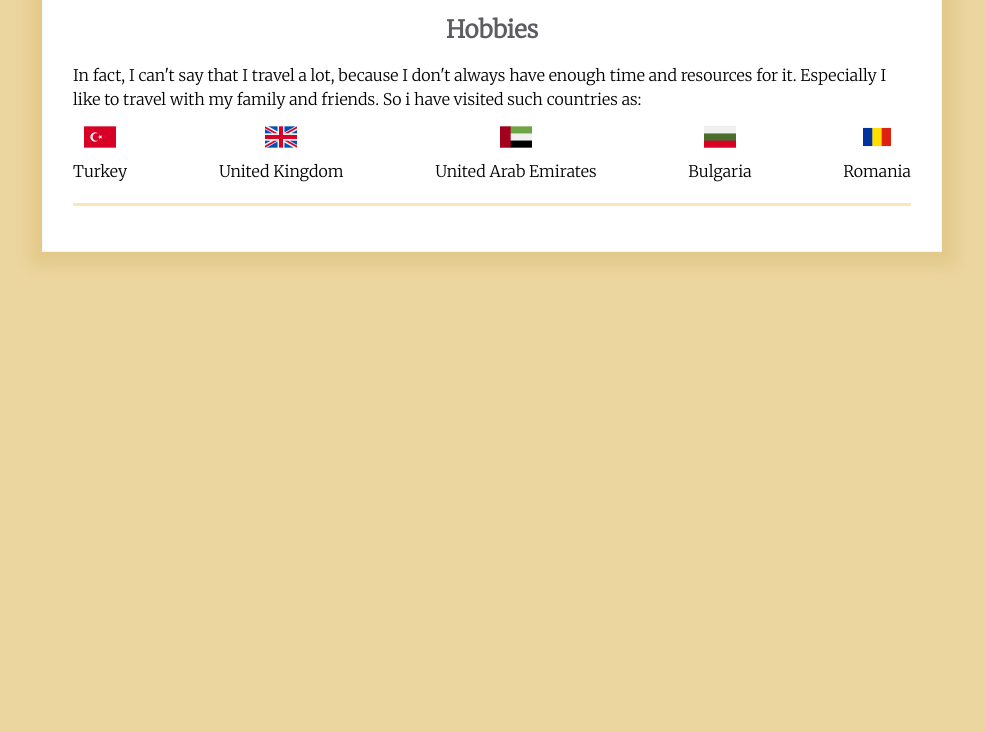
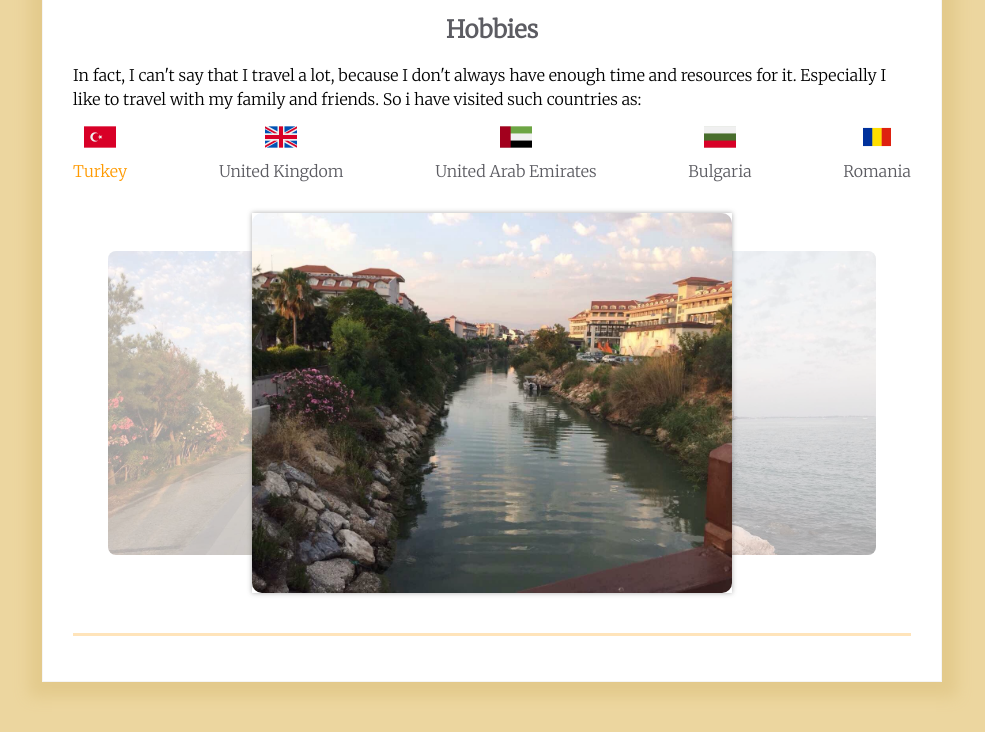
Before and after one commit to SomMariya/homepage, a plain HTML site: page index.html in a window 1280 px wide. Shown: the part 1111-1843 px from the top of the page, without its empty margins (148-1133 px from the left). Before the commit the page ends 1413 px from the top, so only its background shows below. Drawn offline with Linux system fonts and the light colour scheme.

Commit message:
Added Carousel block

```diff
--- a/assets/styles/styles.css
+++ b/assets/styles/styles.css
@@ -245,6 +245,16 @@ body {
   margin-bottom: 10px;
 }
 
+.hobbies button {
+  background: none;
+  color: inherit;
+  border: none;
+  padding: 0;
+  font: inherit;
+  cursor: pointer;
+  outline: inherit;
+}
+
 /* //////////////////////////////////////////////////////////// */
 details {
   display: block;
@@ -337,3 +347,76 @@ li.details > input {
   cursor: pointer;
   color: #ff9a00;
 }
+
+/* Carousel */
+
+.carousel__container {
+  width: 100%;
+  max-width: 800px;
+  max-height: 600px;
+  height: 50vh;
+  transform-style: preserve-3d;
+  display: flex;
+  justify-content: center;
+  flex-direction: column;
+  align-items: center;
+  margin-top: 30px;
+}
+
+.carousel__container input[type='radio'] {
+  display: none;
+}
+
+.carousel__container img {
+  width: 100%;
+  height: 100%;
+  border-radius: 10px;
+  object-fit: cover;
+}
+
+.carousel__container .cards {
+  position: relative;
+  width: 100%;
+  height: 100%;
+  margin-bottom: 20px;
+}
+
+.carousel__container .card {
+  position: absolute;
+  width: 60%;
+  height: 100%;
+  left: 0;
+  right: 0;
+  margin: auto;
+  transition: transform 0.4s ease;
+  cursor: pointer;
+}
+
+#carousel__item-1:checked ~ .cards #carousel__photo-3,
+#carousel__item-2:checked ~ .cards #carousel__photo-1,
+#carousel__item-3:checked ~ .cards #carousel__photo-2 {
+  transform: translatex(-40%) scale(0.8);
+  opacity: 0.4;
+  z-index: 0;
+}
+
+#carousel__item-1:checked ~ .cards #carousel__photo-2,
+#carousel__item-2:checked ~ .cards #carousel__photo-3,
+#carousel__item-3:checked ~ .cards #carousel__photo-1 {
+  transform: translatex(40%) scale(0.8);
+  opacity: 0.4;
+  z-index: 0;
+}
+
+#carousel__item-1:checked ~ .cards #carousel__photo-1,
+#carousel__item-2:checked ~ .cards #carousel__photo-2,
+#carousel__item-3:checked ~ .cards #carousel__photo-3 {
+  transform: translatex(0) scale(1);
+  opacity: 1;
+  z-index: 1;
+}
+#carousel__item-1:checked ~ .cards #carousel__photo-1,
+#carousel__item-2:checked ~ .cards #carousel__photo-2,
+#carousel__item-3:checked ~ .cards #carousel__photo-3 img {
+  box-shadow: 0px 0px 5px 0px rgba(81, 81, 81, 0.47);
+}
--- a/index.html
+++ b/index.html
@@ -561,44 +561,99 @@
               </p>
               <div class="fh">
                 <div class="fv align-center">
-                  <a href="https://goo.gl/maps/Cd4MppPSaTyhVnSQ6">
+                  <button onclick="showCountryCarousel('Turkey')">
                     <img
                       class="hobbies__flag"
                       src="./assets/img/turkey.png"
-                      alt="Turkey" /></a
-                  ><span>Turkey</span>
+                      alt="Turkey"
+                    /></button
+                  ><span id="hobbies__label__Turkey" class="hobbies__label"
+                    >Turkey</span
+                  >
                 </div>
                 <div class="fv align-center">
-                  <a href="https://goo.gl/maps/YaFCYtM2cw45woBx8">
+                  <button onclick="showCountryCarousel('United_Kingdom')">
                     <img
                       class="hobbies__flag"
                       src="./assets/img/united-kingdom.png"
-                      alt="United Kingdom" /></a
-                  ><span>United Kingdom</span>
+                      alt="United Kingdom"
+                    /></button
+                  ><span
+                    id="hobbies__label__United_Kingdom"
+                    class="hobbies__label"
+                    >United Kingdom</span
+                  >
                 </div>
                 <div class="fv align-center">
-                  <a href="https://goo.gl/maps/L8ybk5umMgrL7i9u7">
+                  <button onclick="showCountryCarousel('United_Arab_Emirates')">
                     <img
                       class="hobbies__flag"
                       src="./assets/img/united-arab-emirates.png"
-                      alt="United Arab Emirates" /></a
-                  ><span>United Arab Emirates</span>
+                      alt="United Arab Emirates"
+                    /></button
+                  ><span
+                    id="hobbies__label__United_Arab_Emirates"
+                    class="hobbies__label"
+                    >United Arab Emirates</span
+                  >
                 </div>
                 <div class="fv align-center">
-                  <a href="https://goo.gl/maps/SQwCavaFHqmc6xvw6">
+                  <button onclick="showCountryCarousel('Bulgaria')">
                     <img
                       class="hobbies__flag"
                       src="./assets/img/bulgaria.png"
-                      alt="Bulgaria" /></a
-                  ><span>Bulgaria</span>
+                      alt="Bulgaria"
+                    /></button
+                  ><span id="hobbies__label__Bulgaria" class="hobbies__label"
+                    >Bulgaria</span
+                  >
                 </div>
                 <div class="fv align-center">
-                  <a href="https://goo.gl/maps/E2TabUopBTjxaR147">
+                  <button onclick="showCountryCarousel('Romania')">
                     <img
                       class="hobbies__flag"
                       src="./assets/img/romania.png"
-                      alt="Romania" /></a
-                  ><span>Romania</span>
+                      alt="Romania"
+                    /></button
+                  ><span id="hobbies__label__Romania" class="hobbies__label"
+                    >Romania</span
+                  >
+                </div>
+              </div>
+
+              <div class="fv align-center">
+                <div class="carousel__container">
+                  <input
+                    type="radio"
+                    name="slider"
+                    id="carousel__item-1"
+                    checked
+                  />
+                  <input type="radio" name="slider" id="carousel__item-2" />
+                  <input type="radio" name="slider" id="carousel__item-3" />
+                  <div class="cards">
+                    <label
+                      class="card"
+                      for="carousel__item-1"
+                      id="carousel__photo-1"
+                    >
+                      <img alt="Photo from country 1" />
+                    </label>
+                    <label
+                      class="card"
+                      for="carousel__item-2"
+                      id="carousel__photo-2"
+                    >
+                      <img alt="Photo from country 2" />
+                    </label>
+                    <label
+                      class="card"
+                      for="carousel__item-3"
+                      id="carousel__photo-3"
+                    >
+                      <img alt="Photo from country 3" />
+                    </label>
+                  </div>
                 </div>
               </div>
             </div>
--- a/script/script.js
+++ b/script/script.js
@@ -0,0 +1,42 @@
+const countryToImgMap = {
+  Turkey: [
+    './assets/img/turkey1.jpg',
+    './assets/img/turkey2.jpg',
+    './assets/img/turkey3.jpg',
+  ],
+  United_Kingdom: [
+    './assets/img/united-kingdom1.jpg',
+    './assets/img/united-kingdom2.jpg',
+    './assets/img/united-kingdom3.jpg',
+  ],
+  United_Arab_Emirates: [
+    './assets/img/united-arab-emirates1.jpg',
+    './assets/img/united-arab-emirates2.jpg',
+    './assets/img/united-arab-emirates3.jpg',
+  ],
+  Bulgaria: [
+    './assets/img/bulgaria1.jpg',
+    './assets/img/bulgaria2.jpg',
+    './assets/img/bulgaria3.jpg',
+  ],
+  Romania: [
+    './assets/img/romania1.jpg',
+    './assets/img/romania2.jpg',
+    './assets/img/romania3.jpg',
+  ],
+};
+
+function showCountryCarousel(countryName) {
+  const [img1, img2, img3] = countryToImgMap[countryName];
+
+  document.querySelector('#carousel__photo-1 img').setAttribute('src', img1);
+  document.querySelector('#carousel__photo-2 img').setAttribute('src', img2);
+  document.querySelector('#carousel__photo-3 img').setAttribute('src', img3);
+
+  document.querySelectorAll('.hobbies__label').forEach((el) => {
+    el.style.color = '#5c5c62';
+  });
+  document.querySelector(`#hobbies__label__${countryName}`).style.color =
+    '#ff9a00';
+}
+showCountryCarousel('Turkey');
```
Also changed, not shown: assets/img/bulgaria1.jpg (added), assets/img/bulgaria2.jpg (added), assets/img/bulgaria3.jpg (added), assets/img/romania1.jpg (added), assets/img/romania2.jpg (added), assets/img/romania3.jpg (added), assets/img/turkey1.jpg (added), assets/img/turkey2.jpg (added), assets/img/turkey3.jpg (added), assets/img/united-arab-emirates1.jpg (added), assets/img/united-arab-emirates2.jpg (added), assets/img/united-arab-emirates3.jpg (added), assets/img/united-kingdom1.jpg (added), assets/img/united-kingdom2.jpg (added), 1 more files.
